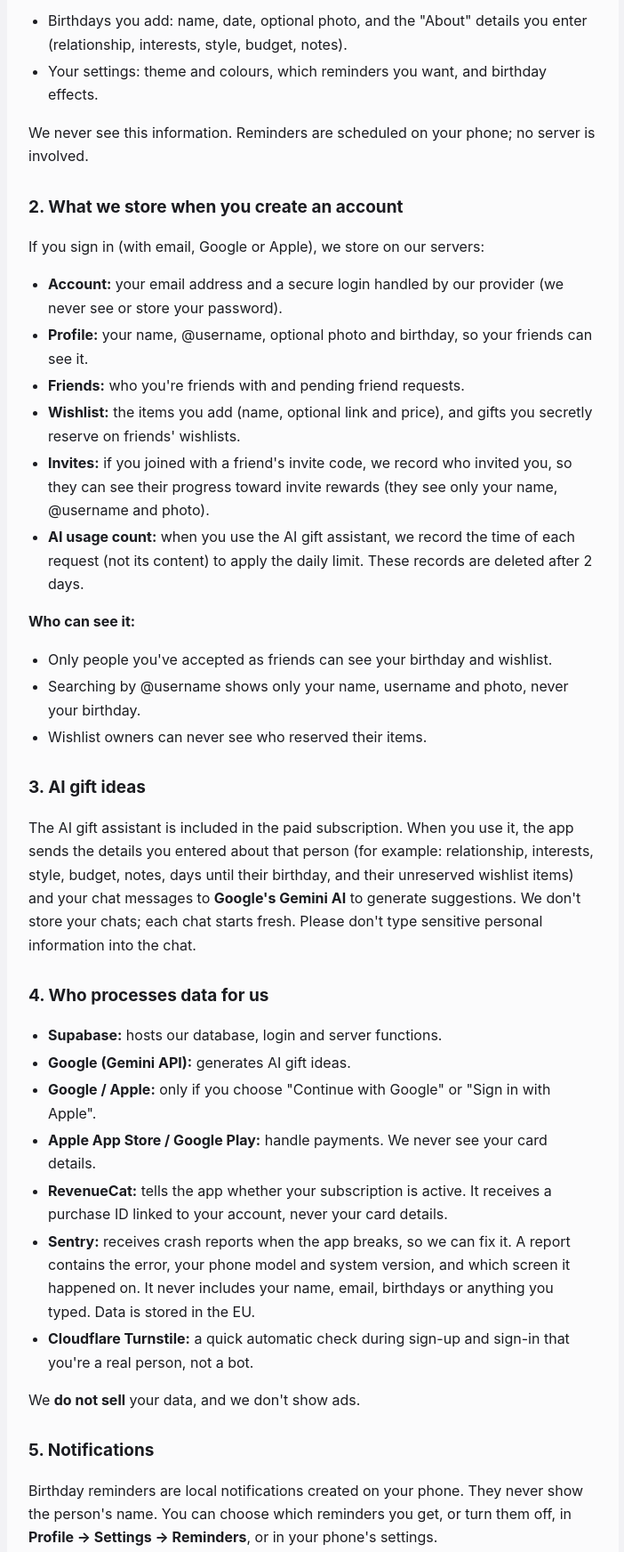
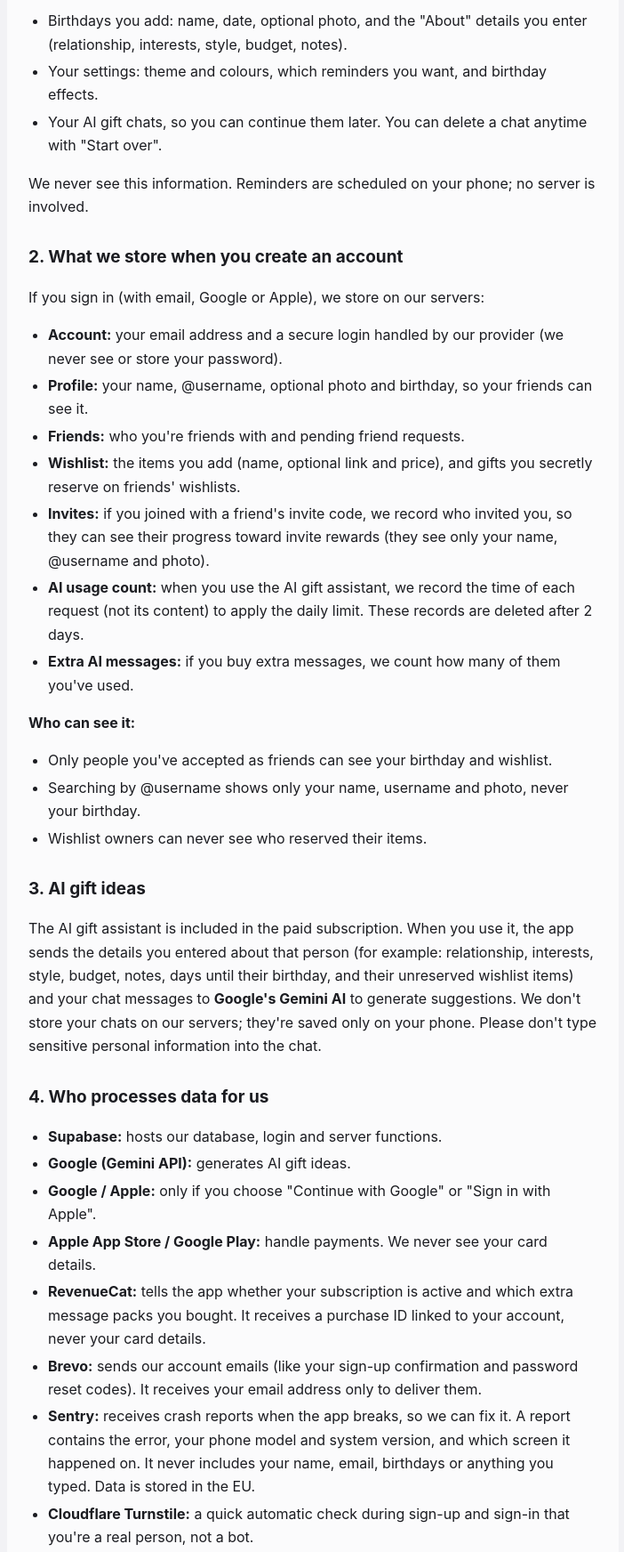
Before and after one commit to ataerapp/birthday-tracker-legal, a plain HTML site: page privacy.html in a window 1280 px wide. Shown: the part 400-2144 px from the top of the page at 89% size, without its empty margins (288-990 px from the left). Drawn offline with Linux system fonts and the light colour scheme.

Commit message:
Privacy and terms: saved chats, extra AI messages, Brevo
Co-Authored-By: Claude Opus 5.5 <noreply@anthropic.com>

```diff
--- a/privacy.html
+++ b/privacy.html
@@ -24,6 +24,7 @@ nav{display:flex;gap:16px;flex-wrap:wrap;margin-top:24px;font-size:15px}
 <ul>
 <li>Birthdays you add: name, date, optional photo, and the "About" details you enter (relationship, interests, style, budget, notes).</li>
 <li>Your settings: theme and colours, which reminders you want, and birthday effects.</li>
+<li>Your AI gift chats, so you can continue them later. You can delete a chat anytime with "Start over".</li>
 </ul>
 <p>We never see this information. Reminders are scheduled on your phone; no server is involved.</p>
 <h2>2. What we store when you create an account</h2>
@@ -35,6 +36,7 @@ nav{display:flex;gap:16px;flex-wrap:wrap;margin-top:24px;font-size:15px}
 <li><strong>Wishlist:</strong> the items you add (name, optional link and price), and gifts you secretly reserve on friends' wishlists.</li>
 <li><strong>Invites:</strong> if you joined with a friend's invite code, we record who invited you, so they can see their progress toward invite rewards (they see only your name, @username and photo).</li>
 <li><strong>AI usage count:</strong> when you use the AI gift assistant, we record the time of each request (not its content) to apply the daily limit. These records are deleted after 2 days.</li>
+<li><strong>Extra AI messages:</strong> if you buy extra messages, we count how many of them you've used.</li>
 </ul>
 <p><strong>Who can see it:</strong></p>
 <ul>
@@ -43,14 +45,15 @@ nav{display:flex;gap:16px;flex-wrap:wrap;margin-top:24px;font-size:15px}
 <li>Wishlist owners can never see who reserved their items.</li>
 </ul>
 <h2>3. AI gift ideas</h2>
-<p>The AI gift assistant is included in the paid subscription. When you use it, the app sends the details you entered about that person (for example: relationship, interests, style, budget, notes, days until their birthday, and their unreserved wishlist items) and your chat messages to <strong>Google's Gemini AI</strong> to generate suggestions. We don't store your chats; each chat starts fresh. Please don't type sensitive personal information into the chat.</p>
+<p>The AI gift assistant is included in the paid subscription. When you use it, the app sends the details you entered about that person (for example: relationship, interests, style, budget, notes, days until their birthday, and their unreserved wishlist items) and your chat messages to <strong>Google's Gemini AI</strong> to generate suggestions. We don't store your chats on our servers; they're saved only on your phone. Please don't type sensitive personal information into the chat.</p>
 <h2>4. Who processes data for us</h2>
 <ul>
 <li><strong>Supabase:</strong> hosts our database, login and server functions.</li>
 <li><strong>Google (Gemini API):</strong> generates AI gift ideas.</li>
 <li><strong>Google / Apple:</strong> only if you choose "Continue with Google" or "Sign in with Apple".</li>
 <li><strong>Apple App Store / Google Play:</strong> handle payments. We never see your card details.</li>
-<li><strong>RevenueCat:</strong> tells the app whether your subscription is active. It receives a purchase ID linked to your account, never your card details.</li>
+<li><strong>RevenueCat:</strong> tells the app whether your subscription is active and which extra message packs you bought. It receives a purchase ID linked to your account, never your card details.</li>
+<li><strong>Brevo:</strong> sends our account emails (like your sign-up confirmation and password reset codes). It receives your email address only to deliver them.</li>
 <li><strong>Sentry:</strong> receives crash reports when the app breaks, so we can fix it. A report contains the error, your phone model and system version, and which screen it happened on. It never includes your name, email, birthdays or anything you typed. Data is stored in the EU.</li>
 <li><strong>Cloudflare Turnstile:</strong> a quick automatic check during sign-up and sign-in that you're a real person, not a bot.</li>
 </ul>
```
Also changed, not shown: terms.html (+2 -1 lines).
